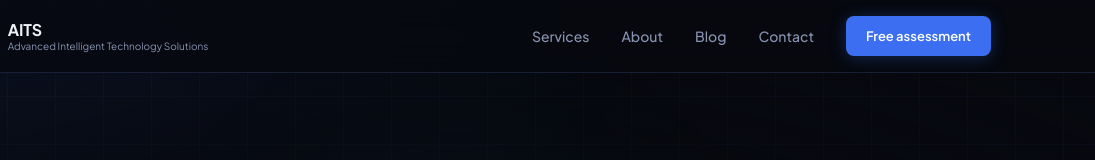
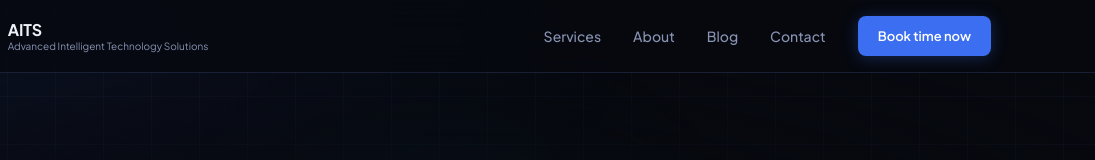
Before and after one commit to nicholasdreyfus-AITS/aitssocal.com, an Astro site: page / in a window 1280 px wide. Shown: the top 160 px of the page, 185-1280 px from the left. Built offline with nearby package versions, Linux system fonts and the light colour scheme; Astro itself is replaced by a stand-in of ours.

Commit message:
Rename header CTA "Free assessment" -> "Book time now"
The scan tool already covers the "free assessment" angle from the
bottom-right widget on every page; the header button's job is to get
people straight to booking.

```diff
--- a/src/components/Header.astro
+++ b/src/components/Header.astro
@@ -25,7 +25,7 @@ const isActive = (href: string) =>
         ))
       }
     </ul>
-    <a href="/contact" class="nav-cta">Free assessment</a>
+    <a href="/contact" class="nav-cta">Book time now</a>
     <button
       class="nav-toggle"
       id="navToggle"
@@ -51,7 +51,7 @@ const isActive = (href: string) =>
         ))
       }
     </ul>
-    <a href="/contact" class="nav-cta mobile-nav-cta">Free assessment</a>
+    <a href="/contact" class="nav-cta mobile-nav-cta">Book time now</a>
   </div>
 </header>
 
```
